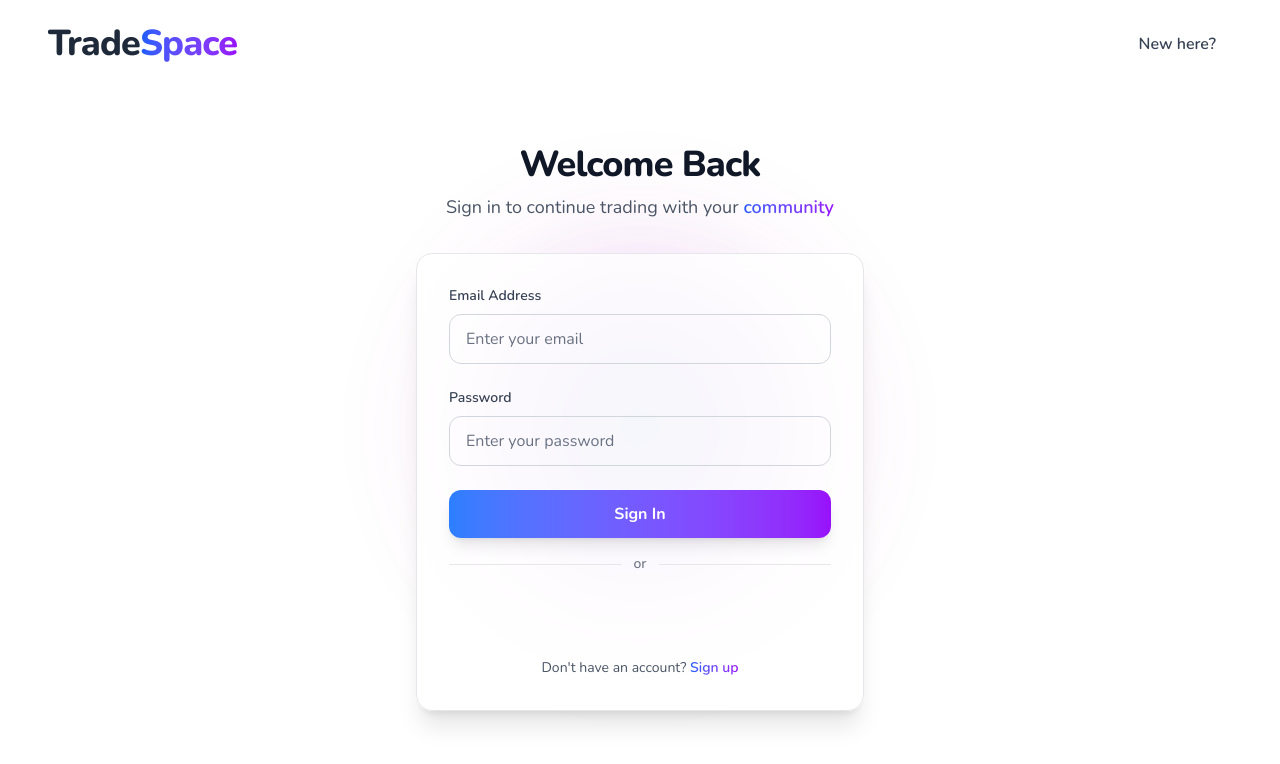
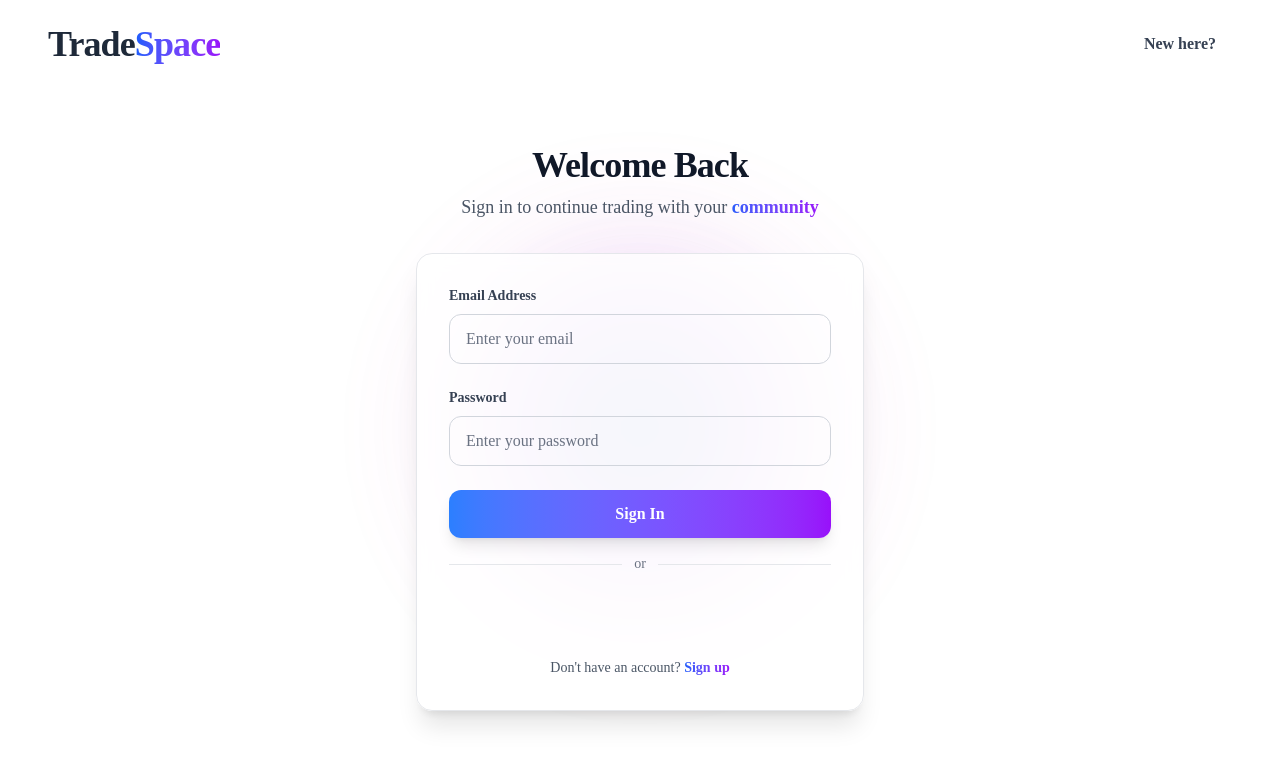
Before and after one commit to dandepan303/SparkhubSubmission2025, a Next.js app: page /auth/sign-in in a window 1280 px wide. Shown: the top 764 px of the page. Built offline with nearby package versions, Linux system fonts and the light colour scheme; no server answers.

Commit message:
intermittent commit

```diff
--- a/package.json
+++ b/package.json
@@ -11,6 +11,7 @@
     "format:check": "prettier --check ."
   },
   "dependencies": {
+    "@next/font": "^14.2.15",
     "@prisma/client": "^6.13.0",
     "@supabase/ssr": "^0.6.1",
     "axios": "^1.11.0",
--- a/src/app/globals.css
+++ b/src/app/globals.css
@@ -19,6 +19,7 @@
 
 * {
   font-family:
+    var(--font-nunito)
     'Nunito',
     'Comic Neue',
     'Quicksand',
--- a/src/app/layout.tsx
+++ b/src/app/layout.tsx
@@ -1,17 +1,16 @@
 import type { Metadata } from 'next';
-import { Geist, Geist_Mono } from 'next/font/google';
+import { GeistSans } from 'next/font/google';
+import { GeistMono } from 'next/font/google';
+import { Nunito } from 'next/font/google';
 import './globals.css';
 import { AuthProvider } from '@/components/auth/auth-provider';
 import AuthProtecter from '@/components/auth/auth-protecter';
 
-const geistSans = Geist({
-  variable: '--font-geist-sans',
+const nunito = Nunito({
   subsets: ['latin'],
-});
-
-const geistMono = Geist_Mono({
-  variable: '--font-geist-mono',
-  subsets: ['latin'],
+  display: 'swap',
+  weight: ['300', '400', '500', '600', '700', '800'],
+  variable: '--font-nunito',
 });
 
 export const metadata: Metadata = {
@@ -26,7 +25,9 @@ export default function RootLayout({
 }>) {
   return (
     <html lang="en">
-      <body className={`${geistSans.variable} ${geistMono.variable} antialiased`}>
+      <body
+        className={`${GeistSans.variable} ${GeistMono.variable} ${nunito.variable} font-nunito antialiased`}
+      >
         <AuthProvider>
           <AuthProtecter>
             <script src="https://accounts.google.com/gsi/client" async defer></script>
--- a/src/app/page.tsx
+++ b/src/app/page.tsx
@@ -1,4 +1,5 @@
 'use client';
+
 import React, { useState, useEffect } from 'react';
 import { useRouter, useSearchParams } from 'next/navigation';
 import { useAuth } from '@/components/auth/auth-provider';
@@ -13,7 +14,7 @@ export default function TradeSpaceLanding() {
   const [selectedTrade, setSelectedTrade] = useState('Fresh vegetables from garden');
   const [isDropdownOpen, setIsDropdownOpen] = useState(false);
   const [isSignInPressed, setIsSignInPressed] = useState(false);
-  const [isPageLoading, setIsPageLoading] = useState(true); // New state to manage loading screen
+  const [isLoading, setIsLoading] = useState(true); // Renamed state to avoid conflict with `isPageLoading`
 
   const router = useRouter();
   const { user } = useAuth();
@@ -28,8 +29,11 @@ export default function TradeSpaceLanding() {
   ];
 
   useEffect(() => {
-    setIsPageLoading(false);
-  }, [setIsPageLoading]);
+    // This useEffect is now solely responsible for setting the loading state
+    // after the initial render, ensuring the component doesn't show loading
+    // on subsequent renders or after the auth check is complete.
+    setIsLoading(false);
+  }, []);
 
   useEffect(() => {
     const handleMouseMove = (e: MouseEvent) => {
@@ -68,12 +72,12 @@ export default function TradeSpaceLanding() {
   const rotateX = mousePosition.y * -15;
   const rotateY = mousePosition.x * 15;
 
-  // Conditional rendering: show the Loading component until auth check is done
-  if (isPageLoading) {
+  // Conditional rendering: show the Loading component until the component has finished its initial render
+  if (isLoading) {
     return <Loading message={null} />;
   }
 
-  // Render the full landing page content once the auth check is complete and no user is found
+  // Render the full landing page content
   return (
     <div className="min-h-screen overflow-hidden bg-white">
       {message && message.trim() !== '' && <FloatingMessage>{message}</FloatingMessage>}
```
Also changed, not shown: src/app/api/job/create/route.ts (added, +11 -0 lines), src/app/api/job/accept/route.ts (added), src/app/api/job/apply/route.ts (added), 1 other file (tests, documents, lock files or other folders).
